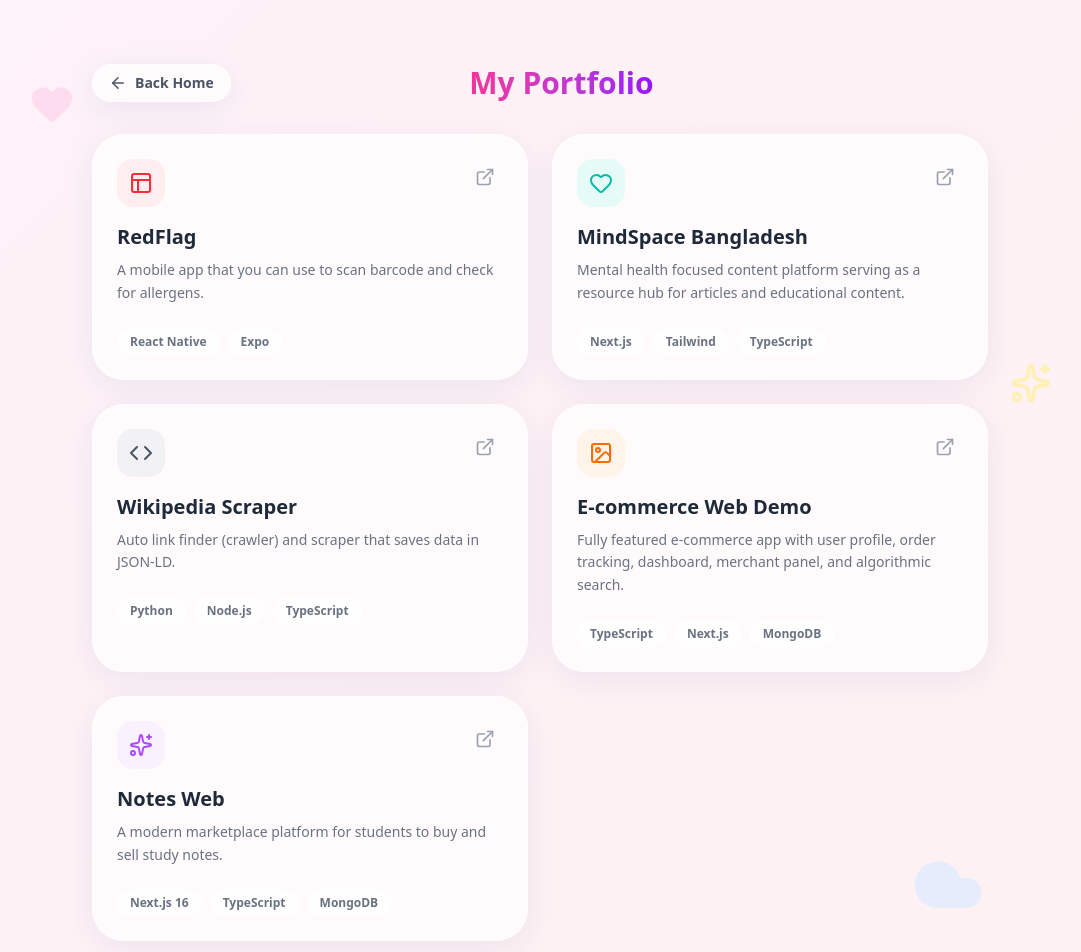
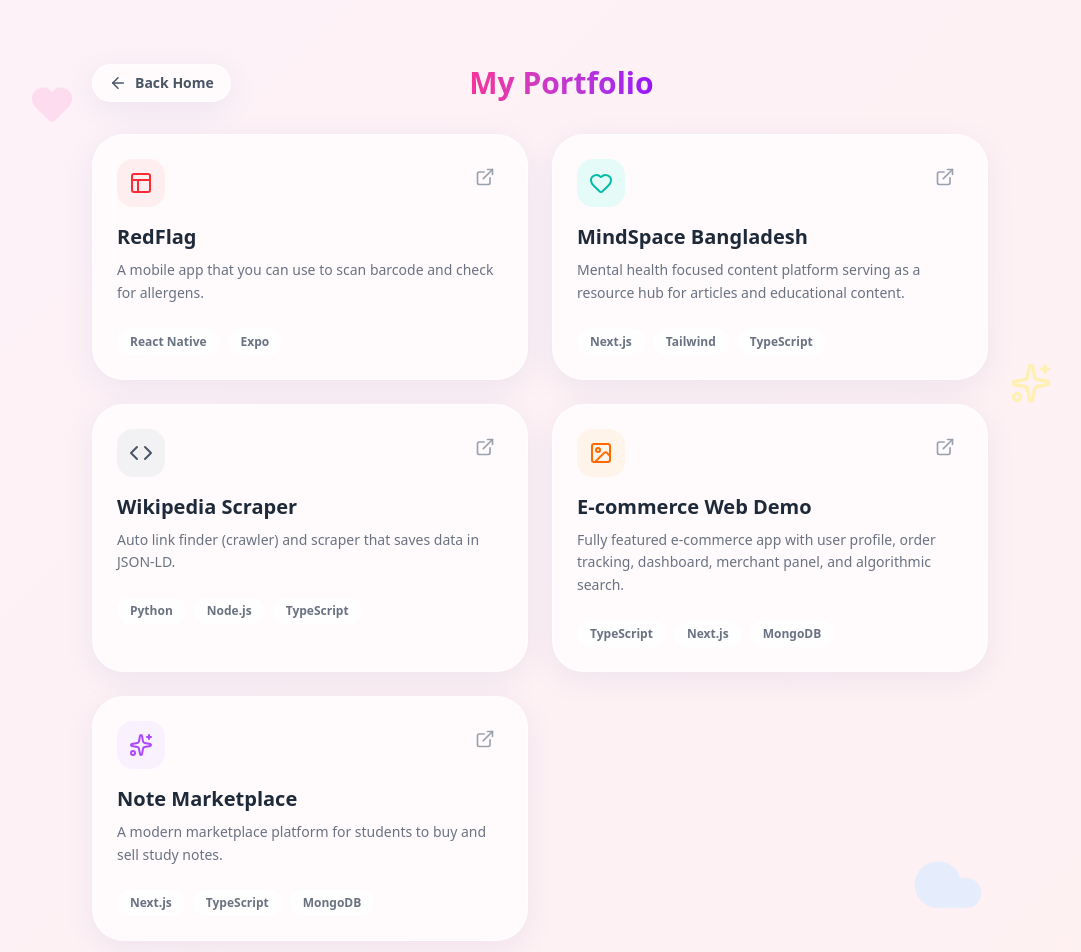
Before and after one commit to moyshik/moyshik.github.io, a Next.js app: page /portfolio in a window 1280 px wide. Shown: the top 952 px of the page, without its empty margins (100-1181 px from the left). Built offline with nearby package versions, Linux system fonts and the light colour scheme.

Commit message:
feat: Add external links to portfolio projects, update one project's details, and include a new profile image.

```diff
--- a/src/app/portfolio/page.tsx
+++ b/src/app/portfolio/page.tsx
@@ -9,6 +9,7 @@ export default function Portfolio() {
       tags: ["React Native", "Expo"],
       icon: <Layout size={24} className="text-red-500" />,
       color: "bg-red-100/50",
+      link: "https://github.com/moyshik7/redflag",
     },
     {
       title: "MindSpace Bangladesh",
@@ -16,6 +17,7 @@ export default function Portfolio() {
       tags: ["Next.js", "Tailwind", "TypeScript"],
       icon: <Heart size={24} className="text-teal-500" />,
       color: "bg-teal-100/50",
+      link: "https://www.mindspacebd.com/",
     },
     {
       title: "Wikipedia Scraper",
@@ -23,6 +25,7 @@ export default function Portfolio() {
       tags: ["Python", "Node.js", "TypeScript"],
       icon: <Code size={24} className="text-gray-600" />,
       color: "bg-gray-200/50",
+      link: "https://github.com/moyshik7/article-scraper",
     },
     {
       title: "E-commerce Web Demo",
@@ -30,13 +33,15 @@ export default function Portfolio() {
       tags: ["TypeScript", "Next.js", "MongoDB"],
       icon: <ImageIcon size={24} className="text-orange-500" />,
       color: "bg-orange-100/50",
+      link: "https://github.com/moyshik7/ecommerce-web-demo",
     },
     {
-      title: "Notes Web",
+      title: "Note Marketplace",
       description: "A modern marketplace platform for students to buy and sell study notes.",
-      tags: ["Next.js 16", "TypeScript", "MongoDB"],
+      tags: ["Next.js", "TypeScript", "MongoDB"],
       icon: <Sparkles size={24} className="text-purple-500" />,
       color: "bg-purple-100/50",
+      link: "https://github.com/moyshik7/notes-web",
     },
   ];
 
@@ -82,7 +87,12 @@ export default function Portfolio() {
                     <div className={`p-3 rounded-2xl ${project.color} group-hover:scale-110 transition-transform duration-300`}>
                         {project.icon}
                     </div>
-                    <Link href="#" className="p-2 rounded-full hover:bg-white/50 text-gray-400 hover:text-pink-500 transition-colors">
+                    <Link
+                        href={project.link}
+                        target="_blank"
+                        rel="noopener noreferrer"
+                        className="p-2 rounded-full hover:bg-white/50 text-gray-400 hover:text-pink-500 transition-colors"
+                    >
                         <ExternalLink size={20} />
                     </Link>
                 </div>
```
Also changed, not shown: public/profile.jpg (added).
